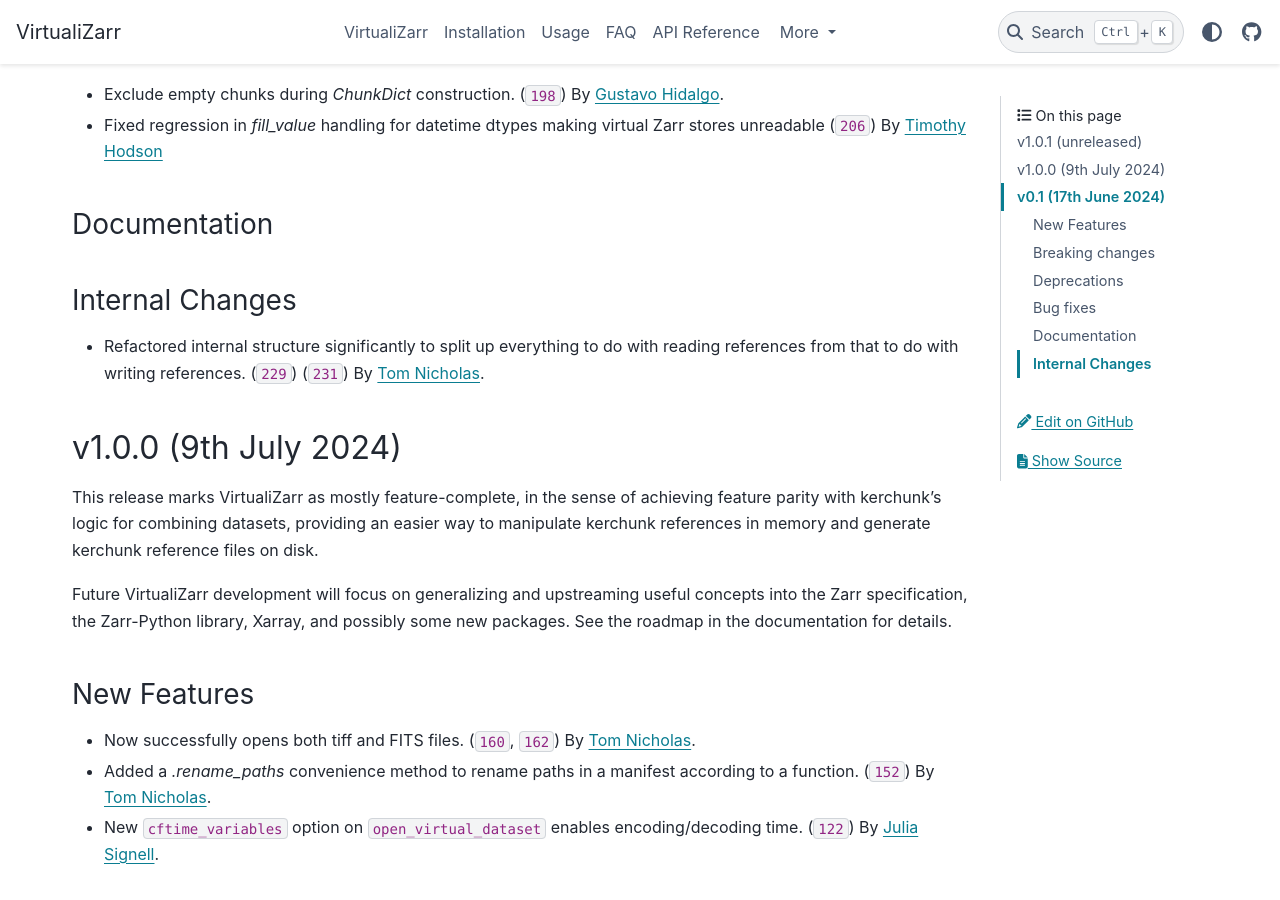
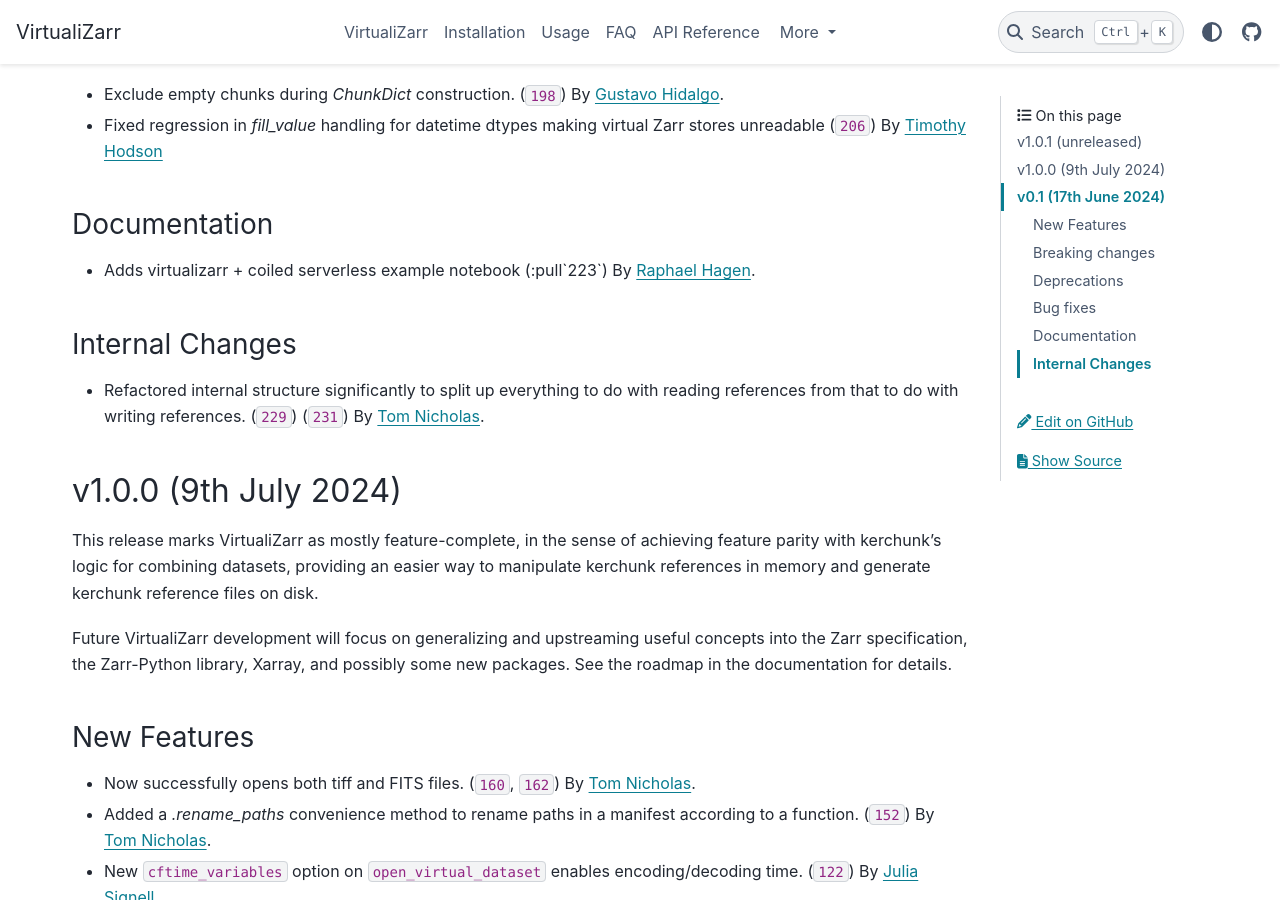
Before and after one commit to zarr-developers/VirtualiZarr, a Sphinx documentation site: the page built from docs/releases.rst, in a window 1280 px wide and 900 px high, scrolled down 765 px. Built offline with Sphinx 7.4.7 and the PyData theme 0.15.4, drawn with Linux system fonts in a browser that asks for light colours; cross-references to code outside the pages are shown as plain code.

Commit message:
adds example to releases.rst

```diff
--- a/docs/releases.rst
+++ b/docs/releases.rst
@@ -20,6 +20,7 @@
 
 Breaking changes
 ~~~~~~~~~~~~~~~~
+
 - Serialize valid ZarrV3 metadata and require full compressor numcodec config (for :pull:`193`)
   By `Gustavo Hidalgo <https://github.com/ghidalgo3>`_.
 - VirtualiZarr's `ZArray`, `ChunkEntry`, and `Codec` no longer subclass
@@ -43,6 +44,10 @@
 
 Documentation
 ~~~~~~~~~~~~~
+
+- Adds virtualizarr + coiled serverless example notebook (:pull`223`)
+  By `Raphael Hagen <https://github.com/norlandrhagen>`_.
+
 
 Internal Changes
 ~~~~~~~~~~~~~~~~
```
